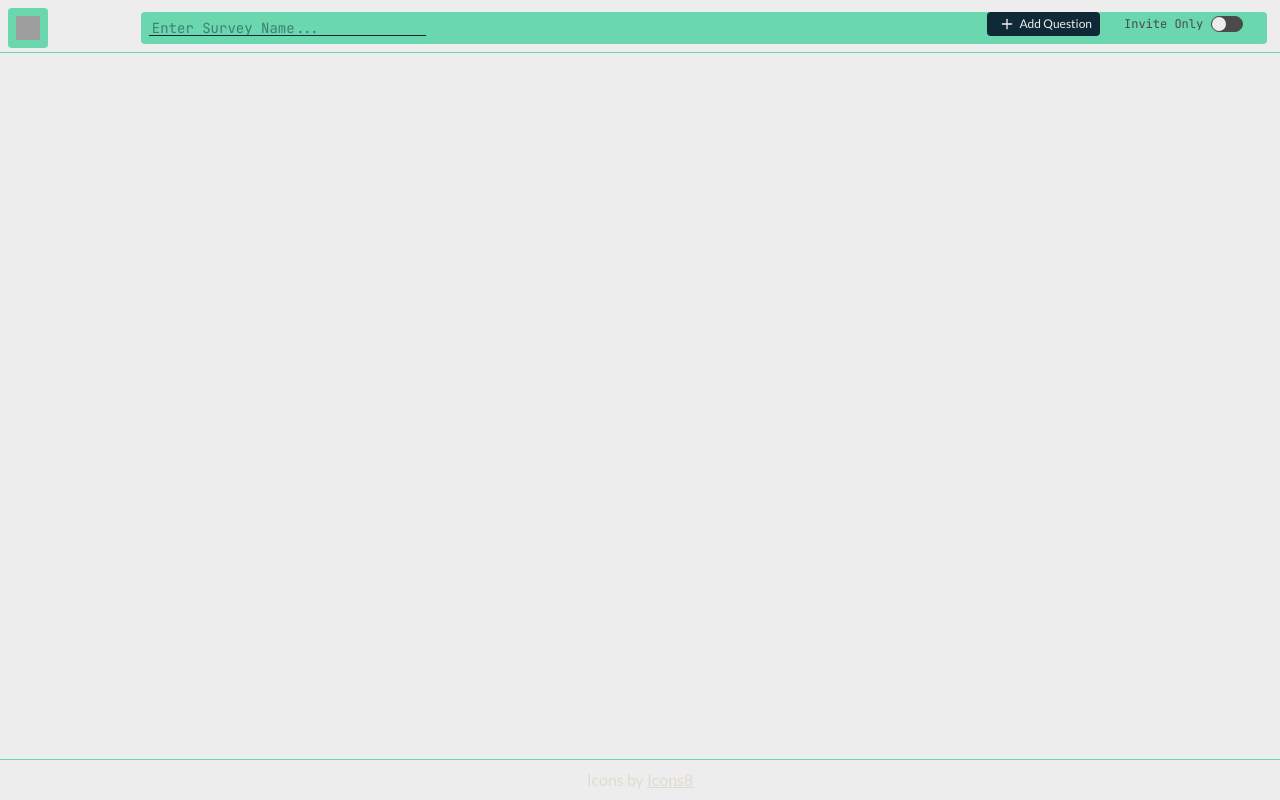
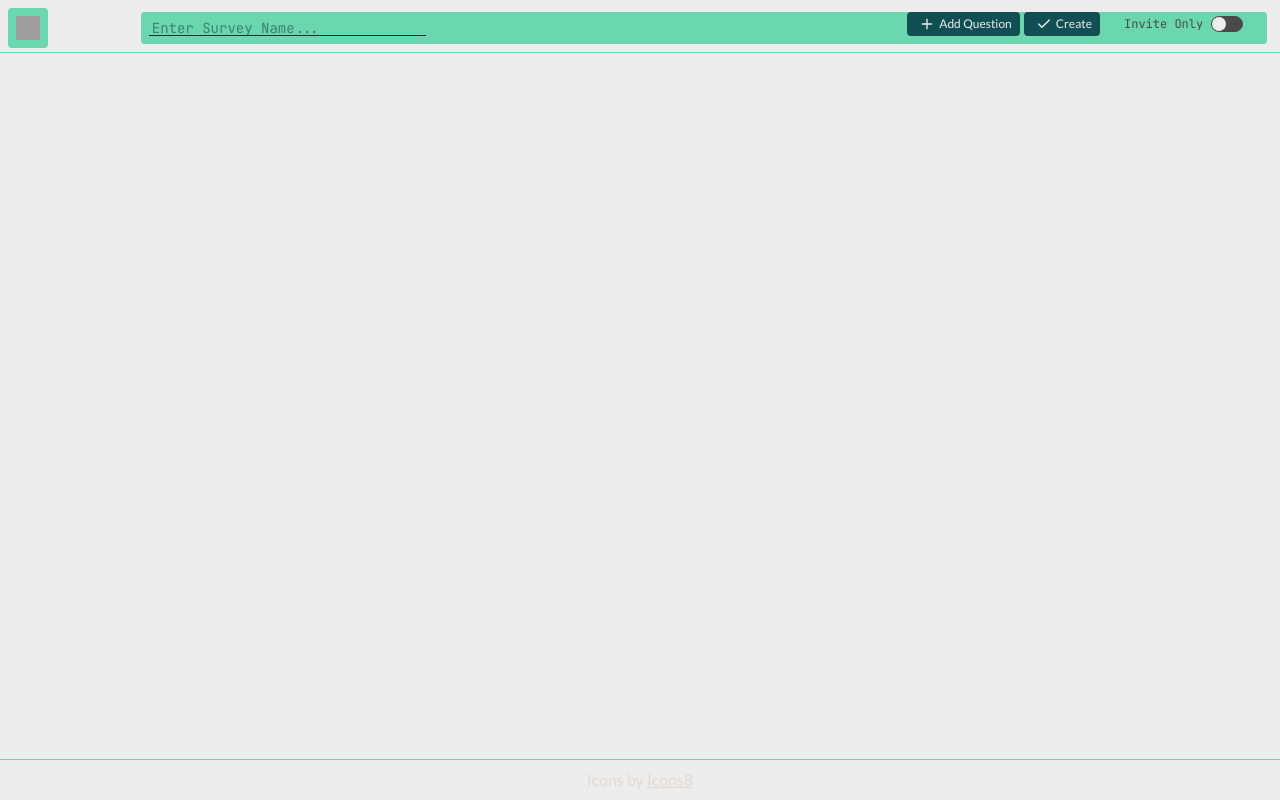
Before and after one commit to ranjotdharni/masquerade, a React (Vite) app in the folder react/: page /survey/create in a window 1280 px wide. Built offline with nearby package versions, Linux system fonts and the light colour scheme; grey boxes are pictures that could not be loaded.

Commit message:
create survey ui complete

```diff
--- a/react/src/components/CreateSurveyPage/CreateSurveyHeader.tsx
+++ b/react/src/components/CreateSurveyPage/CreateSurveyHeader.tsx
@@ -1,14 +1,16 @@
-import { Plus } from "lucide-react"
+import { Check, Plus } from "lucide-react"
 import ToggleButton from "../utility/animated/ToggleButton"
+import type { MouseEvent } from "react"
 
 type CreateSurveyHeaderProps = {
     name: string
     changeName: (name: string) => void
     addQuestion: () => void
     setInviteOnly: (isInviteOnly: boolean) => void
+    submit: (event: MouseEvent<HTMLButtonElement>) => void
 }
 
-export default function CreateSurveyHeader({ name, changeName, addQuestion, setInviteOnly } : CreateSurveyHeaderProps) {
+export default function CreateSurveyHeader({ name, changeName, addQuestion, setInviteOnly, submit } : CreateSurveyHeaderProps) {
 
     return (
         <header className="w-[80vw] md:w-[88vw] h-[4vh] md:h-[4vh] left-[17vw] md:left-[11vw] top-[1.5vh] relative p-2 bg-primary flex flex-row justify-between items-center md:items-end rounded">
@@ -17,10 +19,16 @@ export default function CreateSurveyHeader({ name, changeName, addQuestion, setI
             </div>
             <div className="h-full md:h-auto md:px-2 md:gap-2 flex flex-row items-center font-jbm text-xs text-inactive">
                 <div className="md:px-2 h-full flex flex-row justify-start items-center space-x-2 md:space-x-6">
-                    <button onClick={addQuestion} className="md:p-2 md:py-0 md:px-2 aspect-square md:aspect-auto h-full flex flex-row items-center rounded bg-secondary text-xs text-background hover:cursor-pointer hover:bg-text">
-                        <Plus className="flex h-full w-full md:aspect-square md:w-auto md:px-0 md:py-1" />
-                        <p className="hidden md:flex font-lato">Add Question</p>
-                    </button>
+                    <div className="flex flex-row space-x-1">
+                        <button onClick={addQuestion} className="md:py-0 md:px-2 aspect-square md:aspect-auto h-5 md:h-auto flex flex-row items-center rounded bg-text text-xs text-background hover:cursor-pointer hover:text-primary">
+                            <Plus className="flex h-full w-full md:aspect-square md:w-auto md:px-0 md:py-1" />
+                            <p className="hidden md:flex font-lato">Add Question</p>
+                        </button>
+                        <button onClick={submit} className="md:py-0 md:px-2 aspect-square md:aspect-auto h-5 md:h-auto flex flex-row items-center rounded bg-text text-xs text-background hover:cursor-pointer hover:text-primary">
+                            <Check className="flex h-full w-full md:aspect-square md:w-auto md:px-0 md:py-1" />
+                            <p className="hidden md:flex font-lato">Create</p>
+                        </button>
+                    </div>
                     <div className="flex flex-row items-center space-x-1 md:space-x-2">
                         <p>Invite Only</p>
                         <ToggleButton className="w-6 md:w-8" onActivated={() => {setInviteOnly(true)}} onDeactivated={() => {setInviteOnly(false)}} />
--- a/react/src/lib/utility/survey/methods.ts
+++ /dev/null
@@ -1,15 +0,0 @@
-import { API_SURVEY_CREATE } from "../../constants"
-import type { SurveyCreationSlug } from "../../types/client"
-import type { GenericError, GenericSuccess } from "../../types/internal"
-import { authenticatedRequest } from "../internal"
-
-export async function createSurvey(slug: SurveyCreationSlug): Promise<GenericSuccess | GenericError> {
-    const result: GenericSuccess | GenericError = await authenticatedRequest(API_SURVEY_CREATE, "POST", slug).then(response => {
-        if (response.error)
-            return response as GenericError
-
-        return { success: true } as GenericSuccess
-    })
-
-    return result
-}
--- a/react/src/pages/CreateSurveyPage.tsx
+++ b/react/src/pages/CreateSurveyPage.tsx
@@ -1,10 +1,13 @@
-import { useState } from "react"
+import { useContext, useState, type MouseEvent } from "react"
 import CreateSurveyHeader from "../components/CreateSurveyPage/CreateSurveyHeader"
 import AppContent from "../components/layout/AppContent"
-import type { ChoiceQuestionType, QuestionIdType, RatingQuestionType } from "../lib/types/client"
-import { MAX_ANSWERS_PER_QUESTION, MAX_QUESTIONS_PER_SURVEY, QUESTION_TYPE_ID_MAP } from "../lib/constants"
+import type { ChoiceQuestionType, QuestionIdType, RatingQuestionType, SurveyCreationSlug } from "../lib/types/client"
+import { API_SURVEY_CREATE, MAX_ANSWERS_PER_QUESTION, MAX_QUESTIONS_PER_SURVEY, QUESTION_TYPE_ID_MAP } from "../lib/constants"
 import QuestionCreator from "../components/CreateSurveyPage/creator/QuestionCreator"
 import { generateClientId } from "../lib/utility/client"
+import type { GenericError, GenericSuccess } from "../lib/types/internal"
+import { authenticatedRequest } from "../lib/utility/internal"
+import { UIContext } from "../components/context/UIContext"
 
 function newSingleChoiceQuestion(): ChoiceQuestionType {
     return {
@@ -68,7 +71,18 @@ function cycleQuestionType(type: QuestionIdType): QuestionIdType {
     return values[typeIndex + 1]
 }
 
+async function createSurvey(slug: SurveyCreationSlug): Promise<GenericSuccess | GenericError> {
+    return await authenticatedRequest(API_SURVEY_CREATE, "POST", slug).then(response => {
+        if (response.error)
+            return response as GenericError
+
+        return { success: true } as GenericSuccess
+    })
+}
+
 export default function CreateSurveyPage() {
+    const { notify, confirm } = useContext(UIContext)
+
     const [name, setName] = useState<string>("")
     const [inviteOnly, setInviteOnly] = useState<boolean>(false)
     const [questions, setQuestions] = useState<(ChoiceQuestionType | RatingQuestionType)[]>([])
@@ -160,7 +174,7 @@ export default function CreateSurveyPage() {
         })
     }
 
-    function setOptional(questionId: string, isOptional: boolean) {
+    function setAnswerOptional(questionId: string, isOptional: boolean) {
         setQuestions(oldQuestions => {
             let newQuestions = [...oldQuestions]
             let modifyIndex = newQuestions.findIndex(q => q.id === questionId)
@@ -175,14 +189,45 @@ export default function CreateSurveyPage() {
         })
     }
 
+    async function submit(event: MouseEvent<HTMLButtonElement>) {
+        event.preventDefault()
+
+        confirm({
+            message: "Once you create a survey, you cannot modify it. Do you still want to continue?",
+            callback: async () => {
+                await createSurvey({
+                    name: name.trim(),
+                    inviteOnly: inviteOnly,
+                    questions: questions
+                }).then(response => {
+                    let message: string = response.message || "Survey Created"
+                    let color: string = "var(--color-text)"
+
+                    if ((response as GenericError).error) {
+                        message = response.message || "500 Internal Server Error"
+                        color = "var(--color-error)"
+                    }
+                    else {
+                        // handle successful survey creation
+                    }
+
+                    notify({
+                        message: message,
+                        color: color
+                    })
+                })
+            }
+        })
+    }
+
     return (
         <AppContent>
-            <CreateSurveyHeader name={name} changeName={changeName} addQuestion={addQuestion} setInviteOnly={setInviteOnly} />
+            <CreateSurveyHeader name={name} changeName={changeName} addQuestion={addQuestion} setInviteOnly={setInviteOnly} submit={submit} />
 
             <div className="w-full relative h-[88.5vh] md:h-[88.5vh] top-[2.5vh] py-6 flex flex-col items-center overflow-y-scroll border-t border-b border-primary">
                 {
                     questions.map(item => {
-                        return <QuestionCreator key={item.id} slug={item} changeType={changeType} removeQuestion={removeQuestion} addAnswer={addAnswer} removeAnswer={removeAnswer} setOptional={setOptional} />
+                        return <QuestionCreator key={item.id} slug={item} changeType={changeType} removeQuestion={removeQuestion} addAnswer={addAnswer} removeAnswer={removeAnswer} setOptional={setAnswerOptional} />
                     })
                 }
             </div>
```
